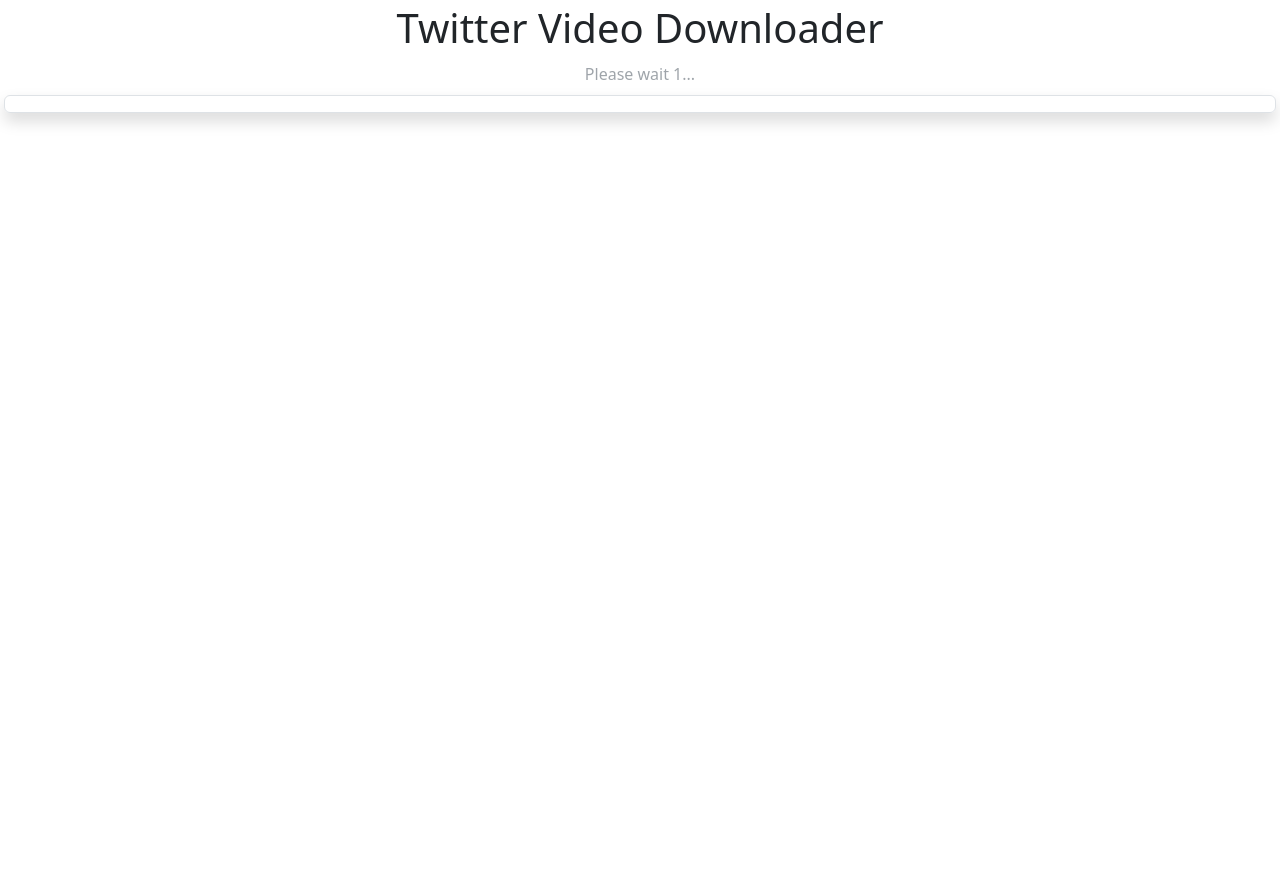
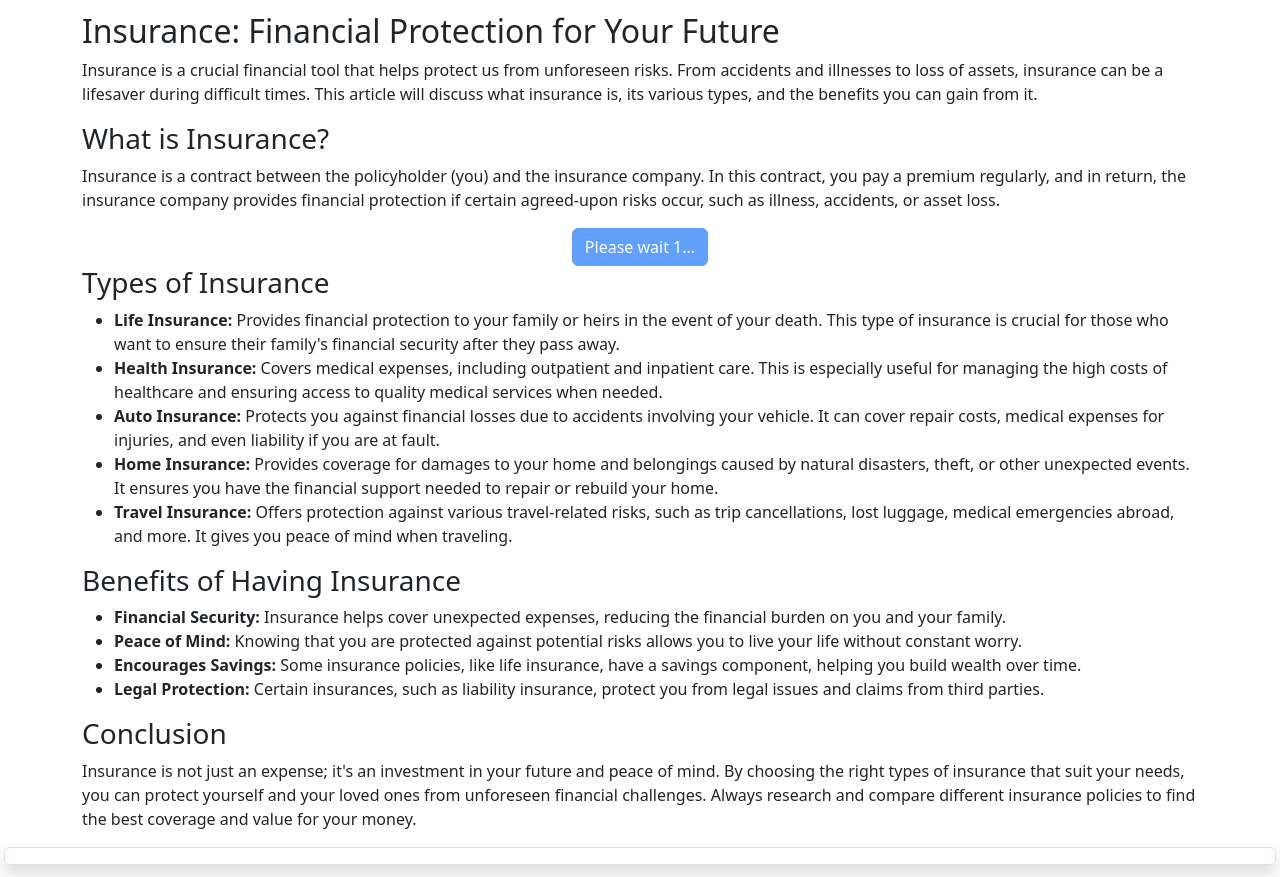
Before and after one commit to animemoeus/backend, a Django app: template twitter_downloader/templates/twitter_downloader/download.html in a window 1280 px wide. Before the commit the page ends 124 px from the top, so only its background shows below. Run offline with Django 4.2, Linux system fonts and the light colour scheme; the template is opened without the code that fills it: most values are stand-ins (such as "Sample title", 1, 10 or a date in 2020); some libraries are stand-ins or nearby versions.

Commit message:
Update Template (#377)

```diff
--- a/twitter_downloader/templates/twitter_downloader/components/download_button.html
+++ b/twitter_downloader/templates/twitter_downloader/components/download_button.html
@@ -6,7 +6,7 @@
       <input type="hidden" name="uuid" value="{{ uuid }}" />
       <button type="submit"
               id="downloadButton"
-              class="btn btn-link mx-0 my-0 px-0 py-0 text-decoration-none text-small"
+              class="btn btn-primary"
               disabled
               onclick="this.innerHTML = 'Sending...';">
         <small>Download Video</small>
--- a/twitter_downloader/templates/twitter_downloader/download.html
+++ b/twitter_downloader/templates/twitter_downloader/download.html
@@ -1,11 +1,47 @@
 {% extends 'twitter_downloader/base.html' %}
 
+{% block title %}
+Insurance: Financial Protection for Your Future
+{% endblock title %}
+| AnimeMoeUs
+
 {% block content %}
-  <div>
-    <h1 class="text-center">Twitter Video Downloader</h1>
-    {% include 'twitter_downloader/components/ads_1.html' %}
-    {% include 'twitter_downloader/components/download_button.html' %}
-    {% include 'twitter_downloader/components/ads_1.html' %}
+  <div class="pt-2">
+    <div class="container-sm">
+      <h2>Insurance: Financial Protection for Your Future</h2>
+
+      {% include 'twitter_downloader/components/ads_1.html' %}
+
+      <p>Insurance is a crucial financial tool that helps protect us from unforeseen risks. From accidents and illnesses to loss of assets, insurance can be a lifesaver during difficult times. This article will discuss what insurance is, its various types, and the benefits you can gain from it.</p>
+
+      <h3>What is Insurance?</h3>
+      <p>Insurance is a contract between the policyholder (you) and the insurance company. In this contract, you pay a premium regularly, and in return, the insurance company provides financial protection if certain agreed-upon risks occur, such as illness, accidents, or asset loss.</p>
+
+      {% include 'twitter_downloader/components/download_button.html' %}
+
+      <h3>Types of Insurance</h3>
+      <ul>
+        <li><strong>Life Insurance:</strong> Provides financial protection to your family or heirs in the event of your death. This type of insurance is crucial for those who want to ensure their family's financial security after they pass away.</li>
+        <li><strong>Health Insurance:</strong> Covers medical expenses, including outpatient and inpatient care. This is especially useful for managing the high costs of healthcare and ensuring access to quality medical services when needed.</li>
+        <li><strong>Auto Insurance:</strong> Protects you against financial losses due to accidents involving your vehicle. It can cover repair costs, medical expenses for injuries, and even liability if you are at fault.</li>
+        <li><strong>Home Insurance:</strong> Provides coverage for damages to your home and belongings caused by natural disasters, theft, or other unexpected events. It ensures you have the financial support needed to repair or rebuild your home.</li>
+        <li><strong>Travel Insurance:</strong> Offers protection against various travel-related risks, such as trip cancellations, lost luggage, medical emergencies abroad, and more. It gives you peace of mind when traveling.</li>
+      </ul>
+
+      {% include 'twitter_downloader/components/ads_1.html' %}
+
+      <h3>Benefits of Having Insurance</h3>
+      <ul>
+        <li><strong>Financial Security:</strong> Insurance helps cover unexpected expenses, reducing the financial burden on you and your family.</li>
+        <li><strong>Peace of Mind:</strong> Knowing that you are protected against potential risks allows you to live your life without constant worry.</li>
+        <li><strong>Encourages Savings:</strong> Some insurance policies, like life insurance, have a savings component, helping you build wealth over time.</li>
+        <li><strong>Legal Protection:</strong> Certain insurances, such as liability insurance, protect you from legal issues and claims from third parties.</li>
+      </ul>
+
+      <h3>Conclusion</h3>
+      <p>Insurance is not just an expense; it's an investment in your future and peace of mind. By choosing the right types of insurance that suit your needs, you can protect yourself and your loved ones from unforeseen financial challenges. Always research and compare different insurance policies to find the best coverage and value for your money.</p>
+    </div>
+
     {% include 'twitter_downloader/components/disqus.html' %}
     {% include 'twitter_downloader/components/ads_1.html' %}
   </div>
```
